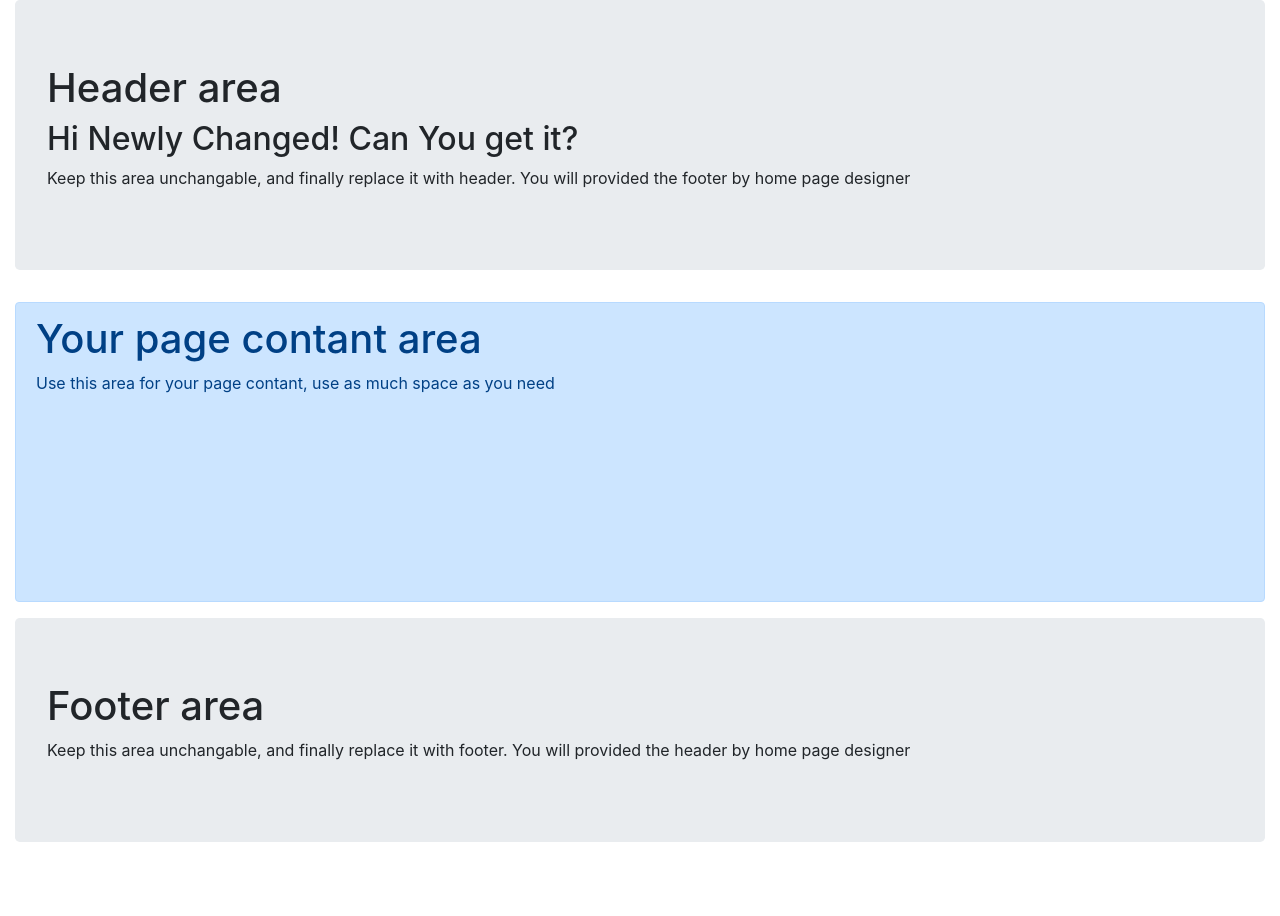
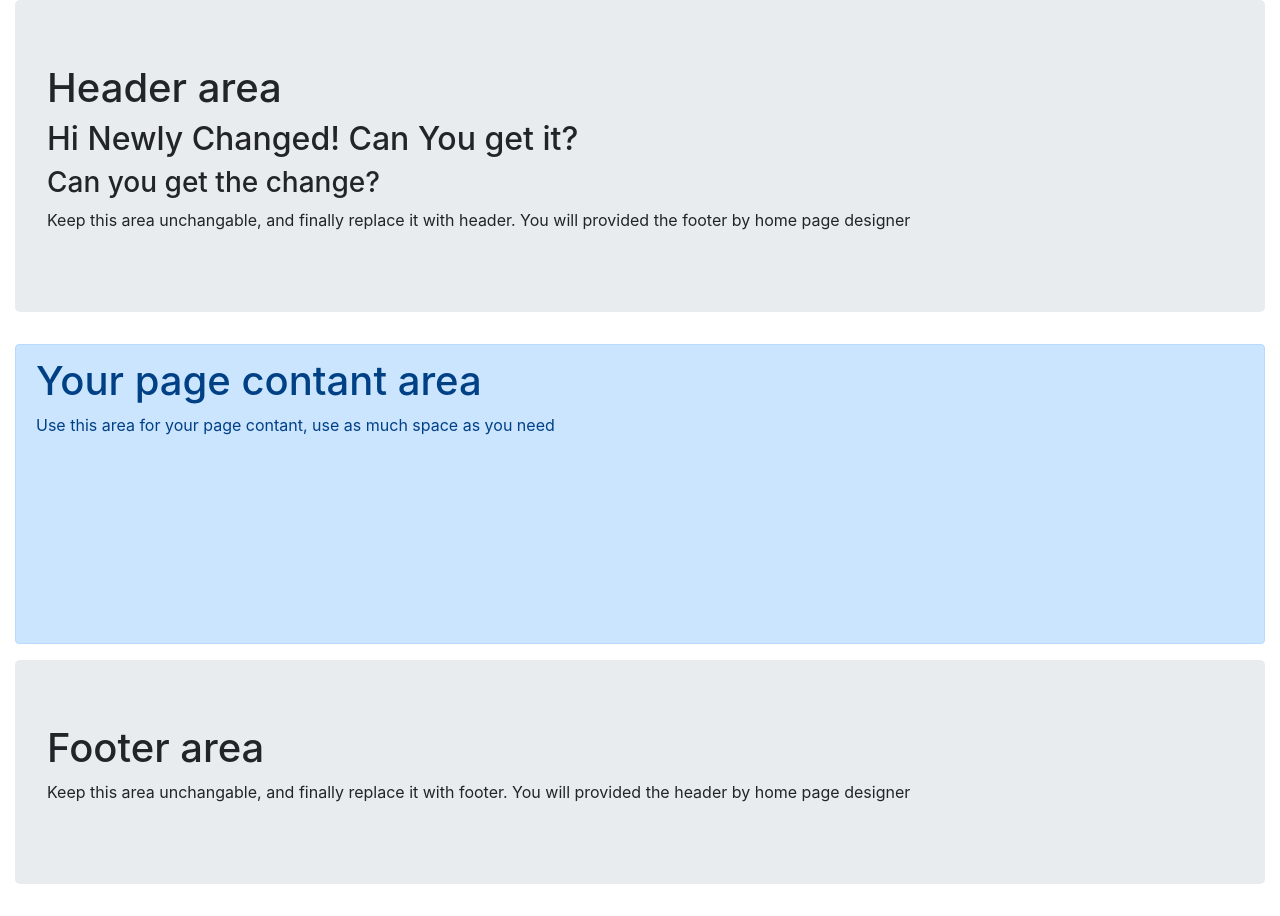
Before and after one commit to Kanchon-Gharami/test, a plain HTML site: page index.html in a window 1280 px wide. Before the commit the page ends 874 px from the top, so only its background shows below. Drawn offline with nearby package versions, Linux system fonts and the light colour scheme.

Commit message:
added h3

```diff
--- a/index.html
+++ b/index.html
@@ -35,6 +35,7 @@
 		<div class="jumbotron">
 			<h1>Header area</h1>
       <h2>Hi Newly Changed! Can You get it?</h2>
+			<h3>Can you get the change?</h3>
 			<p>Keep this area unchangable, and finally replace it with header. You will provided the footer by home page designer</p>
 		</div>
 	</div>
```
